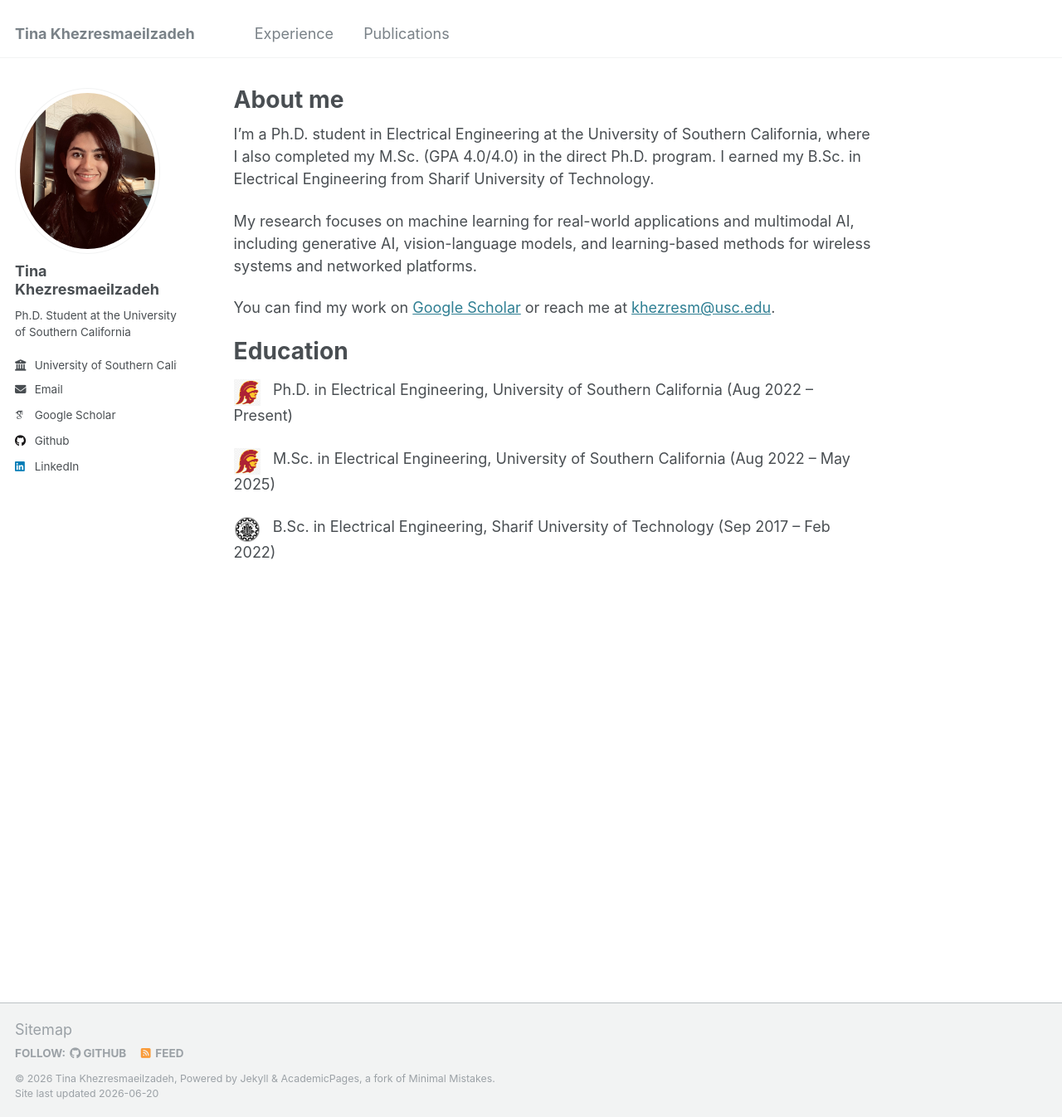
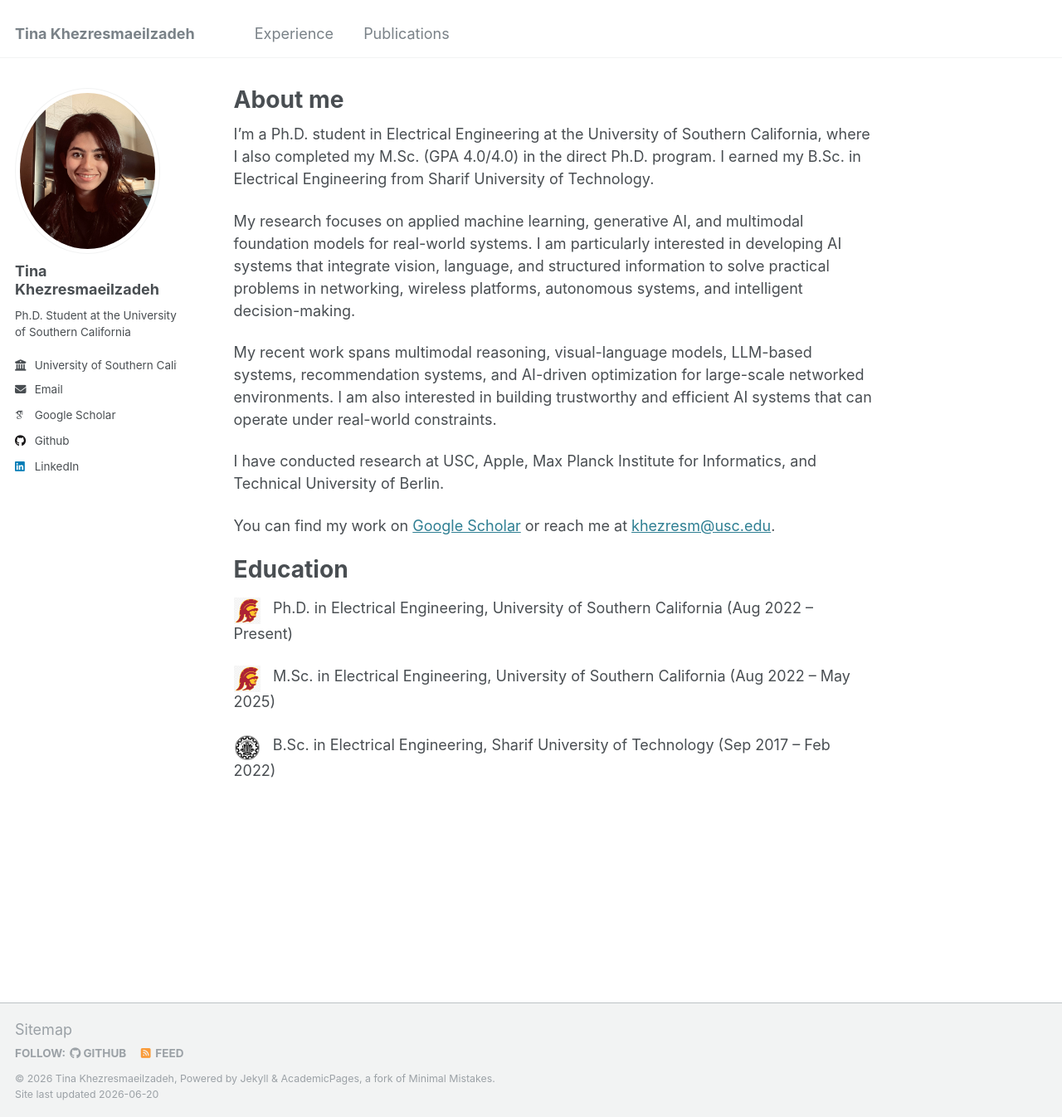
Before and after one commit to tinakhezresmaeilzadeh/tinakhezresmaeilzadeh.github.io, a Jekyll site: the page built from _pages/about.md, in a window 1280 px wide and 1346 px high. Shown: the whole window at 83% size. Built offline with Jekyll 4.4.1, drawn with Linux system fonts in a browser that asks for light colours; some web fonts are replaced.

Commit message:
Update about.md

```diff
--- a/_pages/about.md
+++ b/_pages/about.md
@@ -9,7 +9,11 @@
 
 I'm a Ph.D. student in Electrical Engineering at the University of Southern California, where I also completed my M.Sc. (GPA 4.0/4.0) in the direct Ph.D. program. I earned my B.Sc. in Electrical Engineering from Sharif University of Technology.
 
-My research focuses on machine learning for real-world applications and multimodal AI, including generative AI, vision-language models, and learning-based methods for wireless systems and networked platforms.
+My research focuses on applied machine learning, generative AI, and multimodal foundation models for real-world systems. I am particularly interested in developing AI systems that integrate vision, language, and structured information to solve practical problems in networking, wireless platforms, autonomous systems, and intelligent decision-making.
+
+My recent work spans multimodal reasoning, visual-language models, LLM-based systems, recommendation systems, and AI-driven optimization for large-scale networked environments. I am also interested in building trustworthy and efficient AI systems that can operate under real-world constraints.
+
+I have conducted research at USC, Apple, Max Planck Institute for Informatics, and Technical University of Berlin.
 
 You can find my work on [Google Scholar](https://scholar.google.com/citations?user=8EhzPssAAAAJ&hl=en) or reach me at [khezresm@usc.edu](mailto:khezresm@usc.edu).
 
```
